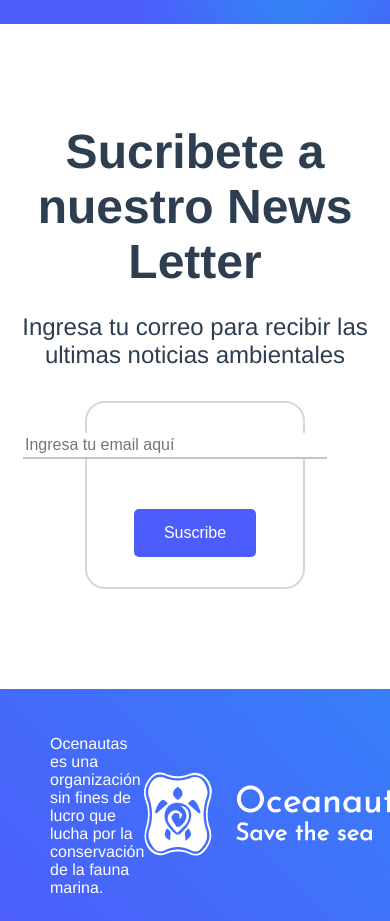
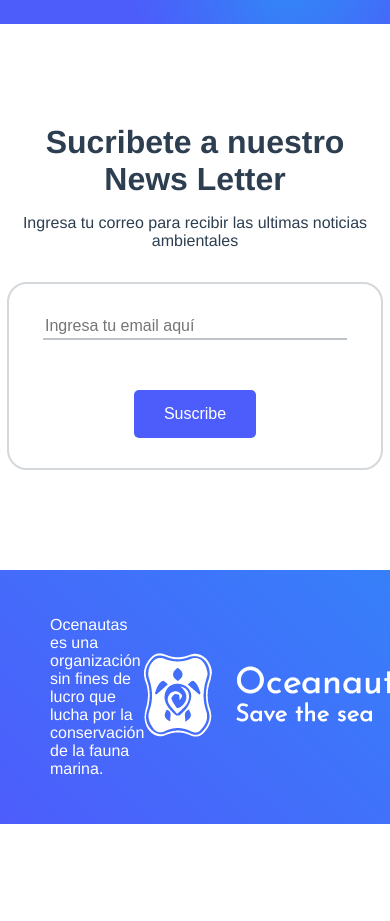
Before and after one commit to JosafatJimenezB/Hackaton-HacktheOcean-Frontend, a Vue app: page /#/ in a window 390 px wide. Shown: the part 2840-3761 px from the top of the page. After the commit the page ends 3664 px from the top, so only its background shows below. Built offline with nearby package versions, Linux system fonts and the light colour scheme.

Commit message:
add: añadiendo el responsive del newsletter

```diff
--- a/src/components/contactoSeccion.vue
+++ b/src/components/contactoSeccion.vue
@@ -72,4 +72,97 @@
     }
 
 
+    @media screen and (min-width: 991px) and (max-width: 1366px){
+
+        .container{
+            width: 100%;
+            height: auto;
+            padding: 100px 0;
+        }
+
+        .container h2{
+            text-align: center;
+            font-size: 3rem;
+        }
+
+        .container p{
+            font-size: 1.5rem;
+        }
+
+        .form{
+            width: 60%;
+        }
+
+
+        .form form input{
+            width: 300px;
+            height: 22px;
+            margin-right: 40px;
+            font-size: 1rem;
+        }
+    }
+
+
+    @media screen and (min-width: 768px) and (max-width: 990px){
+
+        .container{
+            width: 100%;
+            height: auto;
+            padding: 100px 0;
+        }
+
+        .container h2{
+            text-align: center;
+            font-size: 2rem;
+        }
+
+        .container p{
+            font-size: 1rem;
+        }
+
+        .form{
+            width: 60%;
+        }
+
+
+        .form form input{
+            width: 300px;
+            height: 22px;
+            margin-right: 40px;
+            font-size: 1rem;
+        }
+    }
+
+
+    @media screen and (min-width: 300px) and (max-width: 767px){
+
+        .container{
+            width: 100%;
+            padding: 100px 0;
+        }
+
+        .container h2{
+            text-align: center;
+            font-size: 2rem;
+        }
+
+        .container p{
+            font-size: 1rem;
+        }
+
+        .form{
+            width: 80%;
+            margin: 0 auto;
+        }
+
+
+        .form form input{
+            width: 1005;
+            height: 22px;
+            margin: 0;
+            font-size: 1rem;
+        }
+    }
+
+
 </style>
```
